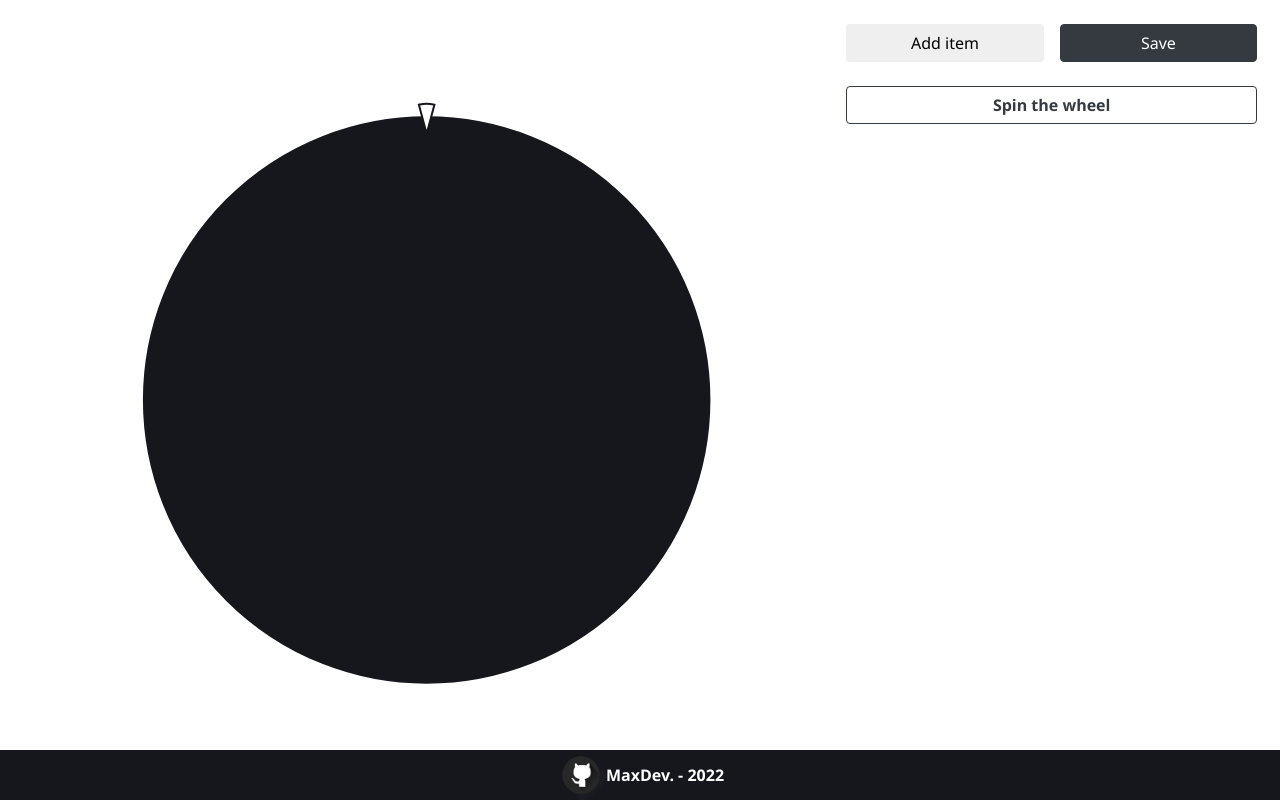
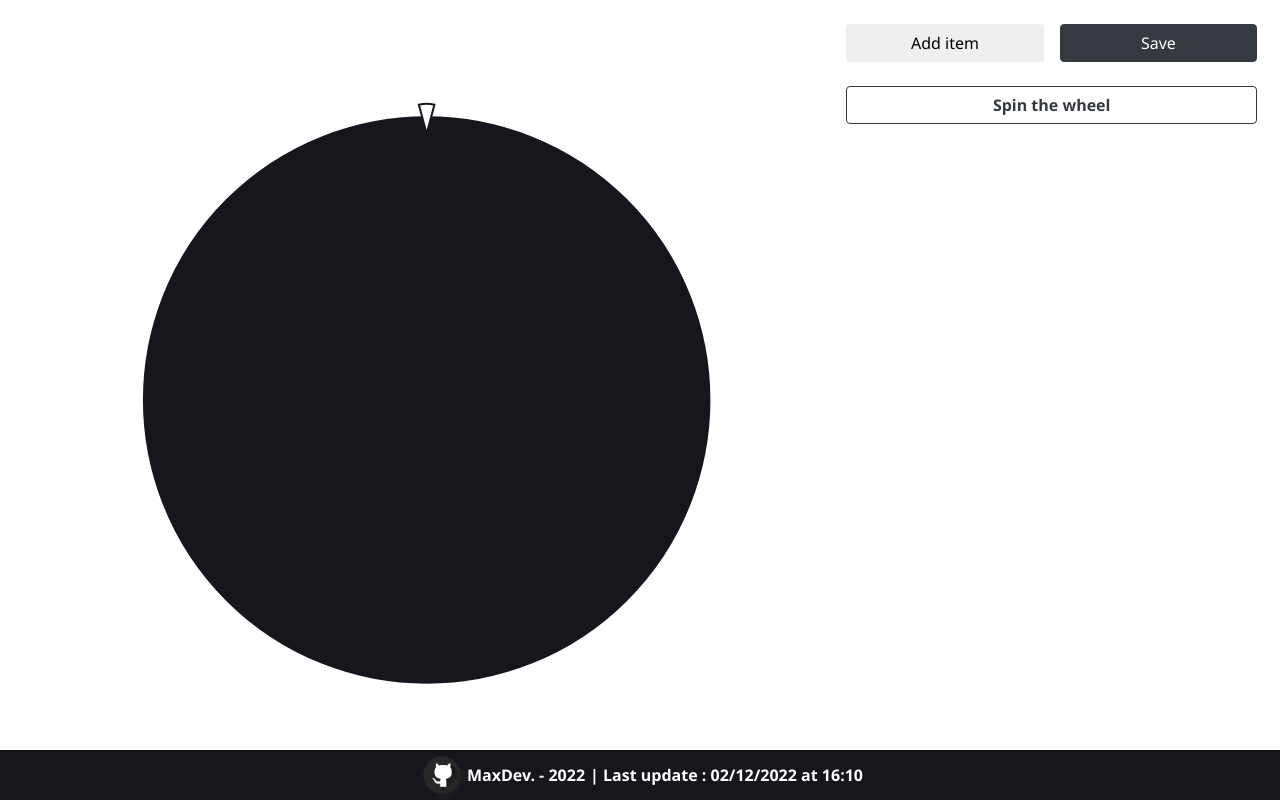
Before and after one commit to D3R50N/make-my-choice-spinner, a plain HTML site: page index.html in a window 1280 px wide. Drawn offline with Linux system fonts and the light colour scheme.

Commit message:
Some updates

```diff
--- a/index.html
+++ b/index.html
@@ -7,6 +7,7 @@
     <title>Make My Choice</title>
     <link rel="stylesheet" href="bootstrap.min.css" />
     <link rel="stylesheet" href="style.css" />
+    <link rel="shortcut icon" href="favicon.ico" type="image/x-icon">
   </head>
   <body>
     <div class="row content">
@@ -37,6 +38,7 @@
           <div><img src="logo.png" alt="" /></div>
           <div>MaxDev. - 2022</div>
         </a>
+        <div style="margin-left: 5px">| Last update : 02/12/2022 at 16:10</div>
       </p>
     </footer>
     <script src="main.js"></script>
```
Also changed, not shown: favicon.ico (added), favicon_16.png (added), favicon_32.png (added), favicon_64.png (added).
